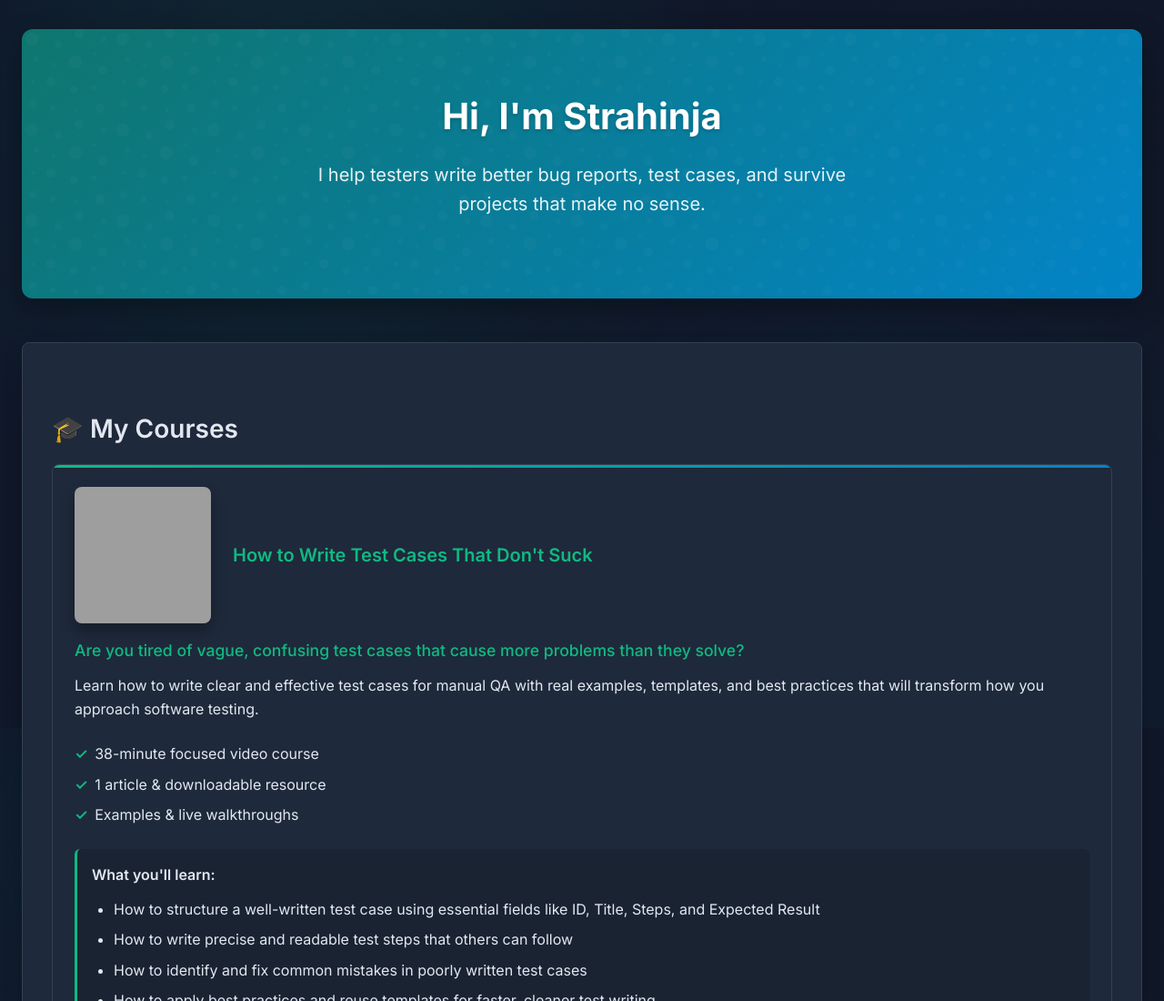
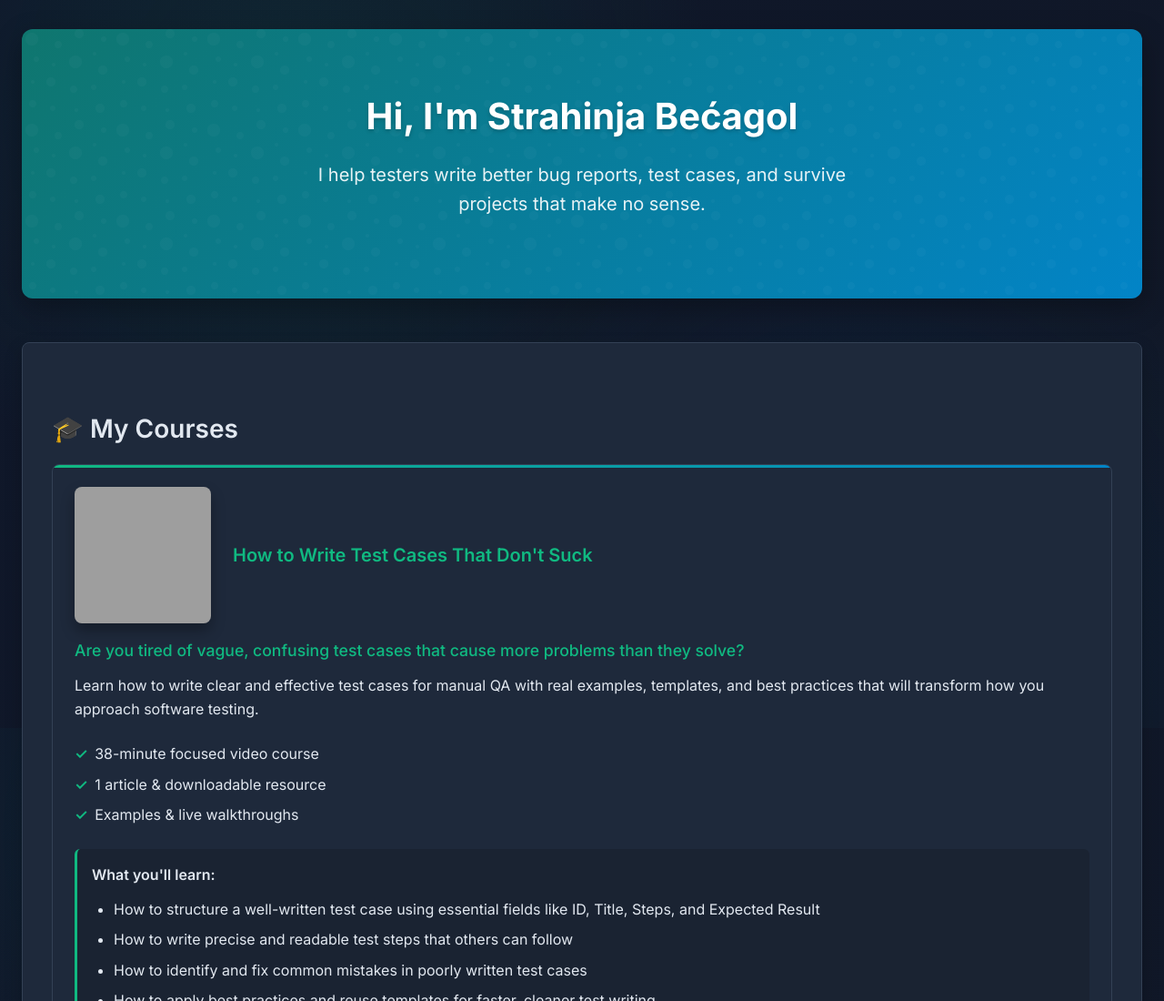
Before and after one commit to Strvstraja/sbecagoldotcom, an Astro site in the folder sbecagoldotcom/: page / in a window 1280 px wide. Shown: the top 1100 px of the page at 91% size. Built offline with nearby package versions, Linux system fonts and the light colour scheme; Astro itself is replaced by a stand-in of ours; grey boxes are pictures that could not be loaded; a web font is replaced by a local one.

Commit message:
feat: update hero heading to include full name

```diff
--- a/sbecagoldotcom/src/pages/index.astro
+++ b/sbecagoldotcom/src/pages/index.astro
@@ -545,7 +545,7 @@
   <body>
     <div class="container">
       <div class="hero">
-        <h1>Hi, I'm Strahinja</h1>
+        <h1>Hi, I'm Strahinja Bećagol</h1>
         <p class="tagline">I help testers write better bug reports, test cases, and survive projects that make no sense.</p>
       </div>
 
```
